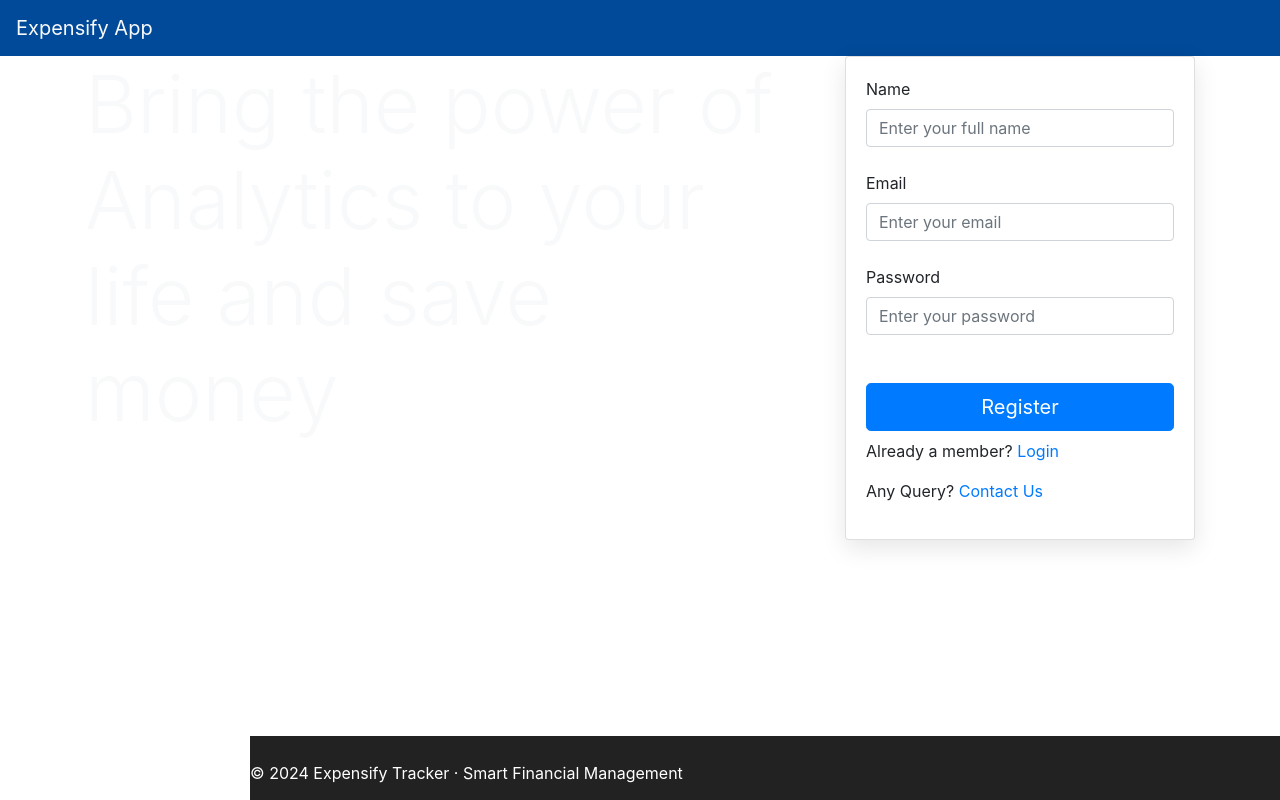
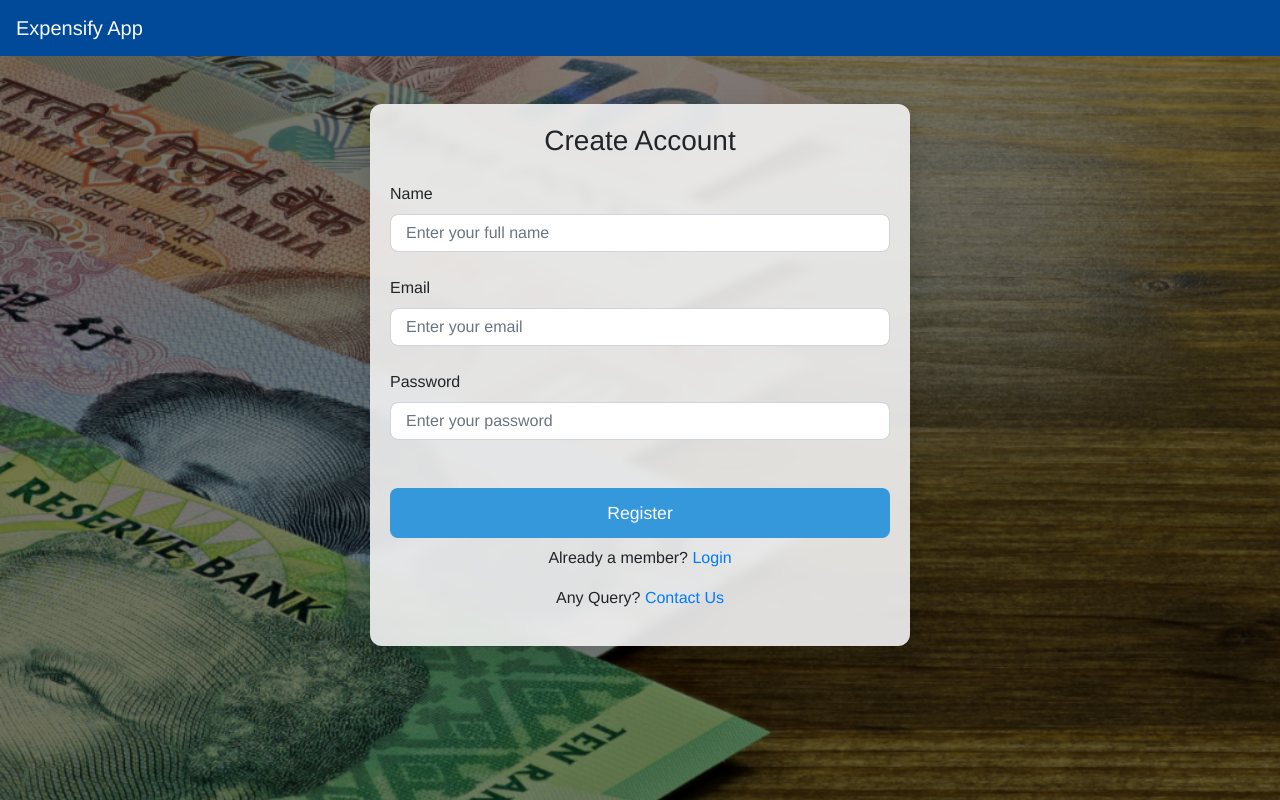
Before and after one commit to BhutSipho/FinTech, a Python web app: template templates/register.html in a window 1280 px wide. Run offline with Jinja, Linux system fonts and the light colour scheme; the template is opened without the code that fills it, so the values that code supplies are empty.

Commit message:
frontend changes

```diff
--- a/templates/register.html
+++ b/templates/register.html
@@ -11,24 +11,64 @@
     <link rel="stylesheet" href="https://cdn.jsdelivr.net/npm/bootstrap@4.3.1/dist/css/bootstrap.min.css" integrity="sha384-ggOyR0iXCbMQv3Xipma34MD+dH/1fQ784/j6cY/iJTQUOhcWr7x9JvoRxT2MZw1T" crossorigin="anonymous">
 
     <title>Expensify Tracker - Register</title>
+
+    <style>
+        body {
+            background-image: url('/static/Sa-money.png');
+            background-size: cover;
+            background-position: center;
+            background-repeat: no-repeat;
+            min-height: 100vh;
+            position: relative;
+            font-family: 'Helvetica Neue', Arial, sans-serif;
+        }
+
+        body::before {
+            content: '';
+            position: absolute;
+            top: 0;
+            left: 0;
+            right: 0;
+            bottom: 0;
+            background: rgba(0, 0, 0, 0.5);
+            z-index: 0;
+        }
+
+        .container {
+            position: relative;
+            z-index: 1;
+        }
+
+        .card {
+            background: rgba(243, 243, 243, 0.9);
+            border: none;
+            border-radius: 12px;
+            box-shadow: 0 8px 24px rgba(0,0,0,0.15);
+            backdrop-filter: blur(5px);
+        }
+
+        .form-control {
+            border-radius: 8px;
+            padding: 12px 15px;
+        }
+
+        .btn-primary {
+            background: #3498db;
+            border: none;
+            padding: 12px;
+            font-size: 1.1rem;
+            border-radius: 8px;
+        }
+    </style>
   </head>
-  <body class="body">
-<!--  Creating navbar-->
+  <body class="login-body">
     <nav class="navbar bg-nav">
         <a href="" class="navbar-brand text-light">Expensify App</a>
     </nav>
 
-<!--  creating a main div  -->
     <div class="container">
-<!--     creating a row-->
-      <div class="row">
-<!--        dividing above row into two columns 8 and 4 (12 is max grid shape)-->
-        <div class="col-md-8">
-<!--          adding text in first columns-->
-          <h1 class="text-light display-4 mt-50" style="font-size:80px">Bring the power of Analytics to your life and save money</h1>
-        </div>
-        <div class="col-md-4">
-<!--          second columns, adding login section in this -->
+      <div class="row justify-content-center">
+        <div class="col-md-6">
           {% for message in get_flashed_messages() %}
           <div class="alert alert-warning alert-dismissible fade show my-1" id="alert" role="alert">
               {{ message }}
@@ -38,10 +78,9 @@
           </div>
           {% endfor %}
 
-
-
-          <div class="card mt-50">
+          <div class="card mt-5">
             <div class="card-body">
+              <h3 class="card-title text-center mb-4">Create Account</h3>
               <form class="form" method="post" action="/registration">
                 <label>Name</label><br>
                 <input type="text" class="form-control" name="name" placeholder="Enter your full name" required><br>
@@ -51,19 +90,12 @@
                 <input type="password" class="form-control" name="password" placeholder="Enter your password" required><br><br>
                 <input type="submit" class="btn btn-primary btn-block btn-lg" value="Register">
               </form>
-<!--                will route to home page/login on click Login-->
-              <p class="mt-2">Already a member? <a href="/">Login</a></p>
-                <p class="mt-2">Any Query? <a href="/contact">Contact Us</a> </p>
-
+              <p class="mt-2 text-center">Already a member? <a href="/">Login</a></p>
+              <p class="mt-2 text-center">Any Query? <a href="/contact">Contact Us</a></p>
             </div>
           </div>
-
         </div>
-
-
-
       </div>
-
     </div>
 
     <script type="text/javascript">
@@ -77,31 +109,5 @@
     <script src="https://code.jquery.com/jquery-3.3.1.slim.min.js" integrity="sha384-q8i/X+965DzO0rT7abK41JStQIAqVgRVzpbzo5smXKp4YfRvH+8abtTE1Pi6jizo" crossorigin="anonymous"></script>
     <script src="https://cdn.jsdelivr.net/npm/popper.js@1.14.7/dist/umd/popper.min.js" integrity="sha384-UO2eT0CpHqdSJQ6hJty5KVphtPhzWj9WO1clHTMGa3JDZwrnQq4sF86dIHNDz0W1" crossorigin="anonymous"></script>
     <script src="https://cdn.jsdelivr.net/npm/bootstrap@4.3.1/dist/js/bootstrap.min.js" integrity="sha384-JjSmVgyd0p3pXB1rRibZUAYoIIy6OrQ6VrjIEaFf/nJGzIxFDsf4x0xIM+B07jRM" crossorigin="anonymous"></script>
-
-    <!-- Add this to all template files before </body> -->
-    <footer class="app-footer">
-        <div class="footer-container">
-            <div class="social-links">
-                <a href="#" class="social-icon" aria-label="Facebook">
-                    <i class="fab fa-facebook-f"></i>
-                </a>
-                <a href="#" class="social-icon" aria-label="Twitter">
-                    <i class="fab fa-twitter"></i>
-                </a>
-                <a href="#" class="social-icon" aria-label="Instagram">
-                    <i class="fab fa-instagram"></i>
-                </a>
-                <a href="#" class="social-icon" aria-label="LinkedIn">
-                    <i class="fab fa-linkedin-in"></i>
-                </a>
-                <a href="#" class="social-icon" aria-label="YouTube">
-                    <i class="fab fa-youtube"></i>
-                </a>
-            </div>
-            <div class="footer-copyright">
-                © 2024 Expensify Tracker · Smart Financial Management
-            </div>
-        </div>
-    </footer>
   </body>
 </html>
```
Lines whose indentation alone changed are shown as unchanged.
